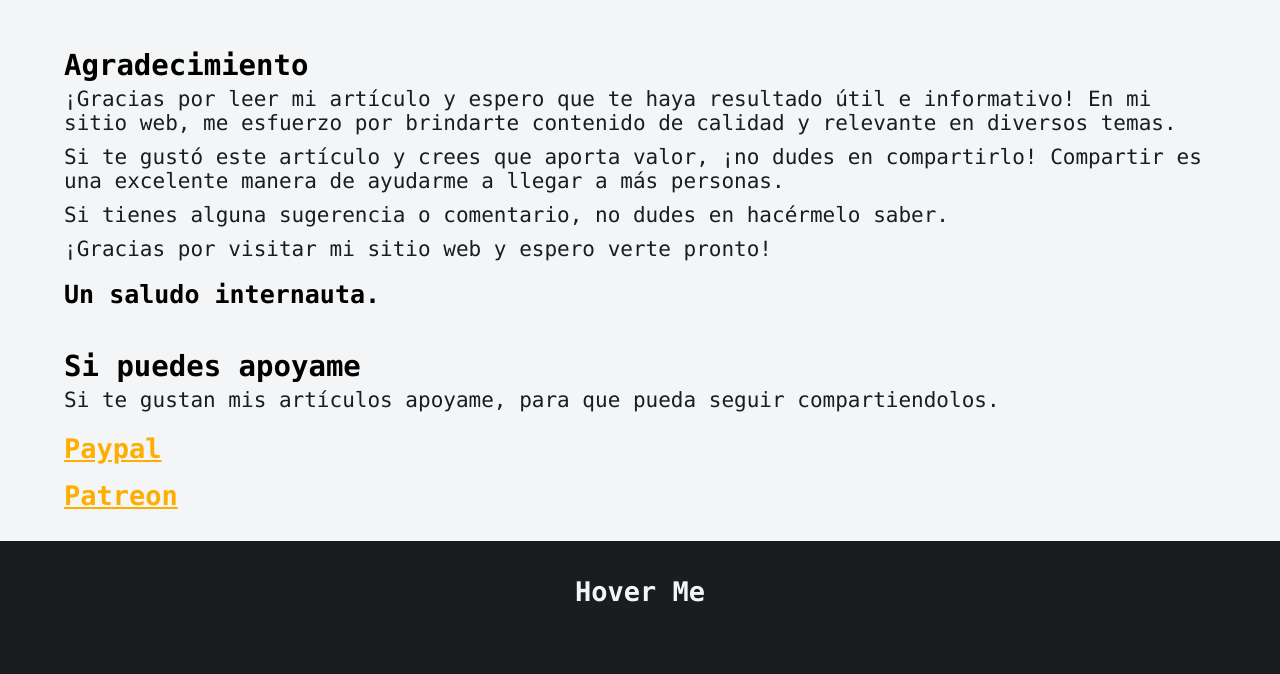
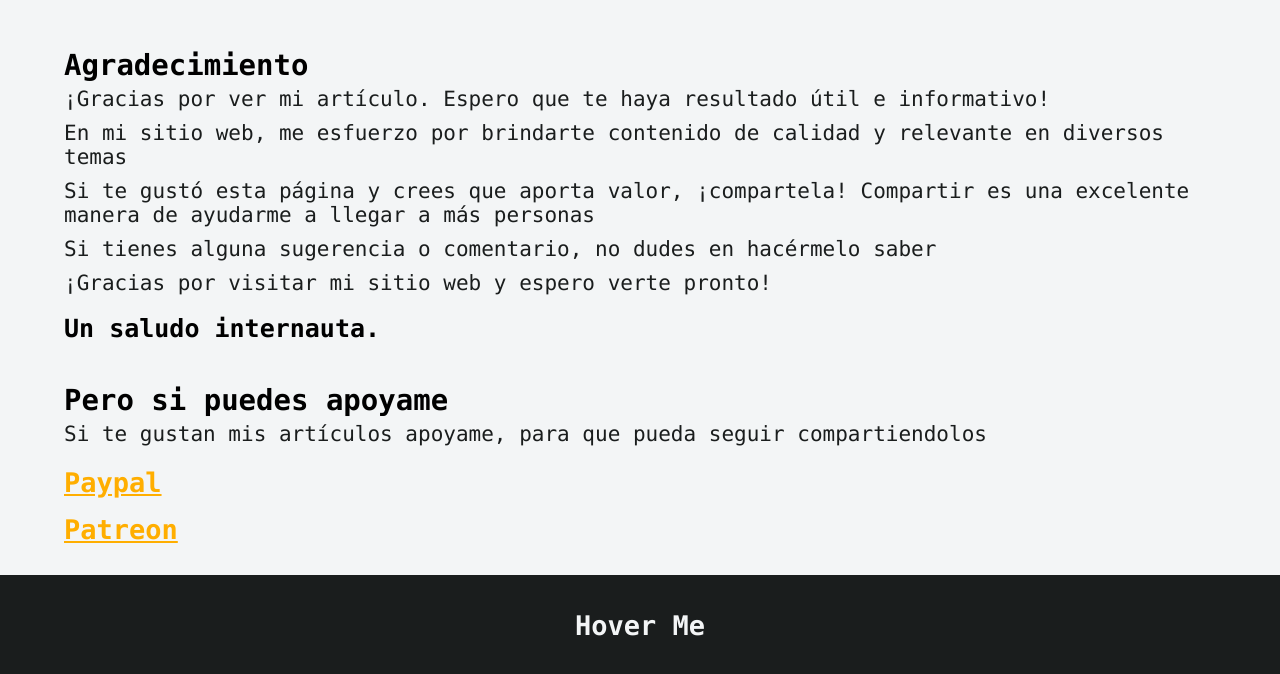
Before and after one commit to RaulAcostaDeveloper/raulacostadeveloper.com, a plain HTML site: page proyectosYEjemplos.html in a window 1280 px wide. Shown: the part 5752-6426 px from the top of the page. Drawn offline with Linux system fonts and the light colour scheme; files whose address does not match are found by name.

Commit message:
Solo modifico el agradecimiento

```diff
--- a/proyectosYEjemplos.html
+++ b/proyectosYEjemplos.html
@@ -37,7 +37,17 @@
 
     <!-- el texto de los <a> deben contener palabras clave -->
     <!-- 160 caracteres máximo -->
-    <meta name="description" content="Tengo experiencia en el desarrollo de aplicaciones web front-end utilizando tecnologías como React, JavaScript, HTML5 y CSS3. Mi enfoque está en crear experiencias web de alta calidad que sean receptivas, escalables y fáciles de usar. Me enfoco en la optimización de rendimiento y la compatibilidad cruzada para garantizar que cada proyecto entregado supere las expectativas del cliente. Como especialista en React, he trabajado en proyectos de todo tipo, desde pequeños sitios web hasta aplicaciones web complejas. También tengo experiencia en integración de API, pruebas y depuración, y en la implementación de prácticas de codificación de alta calidad y estándares web. Contáctame para saber cómo puedo ayudarte a llevar tu proyecto al siguiente nivel.">
+    <meta name="description" content="Tengo experiencia en el desarrollo de aplicaciones
+    web front-end utilizando tecnologías como React, JavaScript,
+    HTML5 y CSS3. Mi enfoque está en crear experiencias web de alta
+    calidad que sean receptivas, escalables y fáciles de usar.
+    Me enfoco en la optimización de rendimiento y la compatibilidad cruzada para
+    garantizar que cada proyecto entregado supere las expectativas del cliente. Como
+    especialista en React, he trabajado en proyectos de todo tipo, desde pequeños sitios
+    web hasta aplicaciones web complejas. También tengo experiencia en integración de
+    API, pruebas y depuración, y en la implementación de prácticas de codificación de
+    alta calidad y estándares web. Contáctame para saber cómo puedo ayudarte a llevar
+    tu proyecto al siguiente nivel.">
     <!-- 70 caracteres máximo -->
     <title>Proyectos y ejemplos</title>
     <link rel="shortcut icon" type="image/x-icon" href="./Imagenes/miFoto.ico">
@@ -361,19 +371,18 @@
     <section>
         <article>
             <h2>Agradecimiento</h2>
-            <p>¡Gracias por leer mi artículo y espero que te haya resultado útil e informativo!
-                En mi sitio web, me esfuerzo por brindarte contenido de calidad y
-                relevante en diversos temas.
-            </p>
-            <p>Si te gustó este artículo y crees que aporta valor, ¡no dudes en compartirlo! Compartir
-                 es una excelente manera de ayudarme a llegar a más personas.</p>
-            <p>Si tienes alguna sugerencia o comentario, no dudes en hacérmelo saber.</p>
+            <p>¡Gracias por ver mi artículo. Espero que te haya resultado útil e informativo!</p>
+            <p>En mi sitio web, me esfuerzo por brindarte contenido de calidad y
+                relevante en diversos temas</p>
+            <p>Si te gustó esta página y crees que aporta valor, ¡compartela! Compartir
+                 es una excelente manera de ayudarme a llegar a más personas</p>
+            <p>Si tienes alguna sugerencia o comentario, no dudes en hacérmelo saber</p>
             <p>¡Gracias por visitar mi sitio web y espero verte pronto!</p>
             <h4>Un saludo internauta.</h4>
         </article>
         <article>
-            <h2>Si puedes apoyame</h2>
-            <p>Si te gustan mis artículos apoyame, para que pueda seguir compartiendolos.</p>
+            <h2>Pero si puedes apoyame</h2>
+            <p>Si te gustan mis artículos apoyame, para que pueda seguir compartiendolos</p>
             <h3><a href="https://www.paypal.com/donate/?hosted_button_id=DBQQ3QRD8P6BS" target="_blank">Paypal</a></h3>
             <h3><a href="https://patreon.com/raulacostadev?utm_medium=clipboard_copy&utm_source=copyLink&utm_campaign=creatorshare_creator&utm_content=join_link" target="_blank">Patreon</a></h3>
         </article>
```
